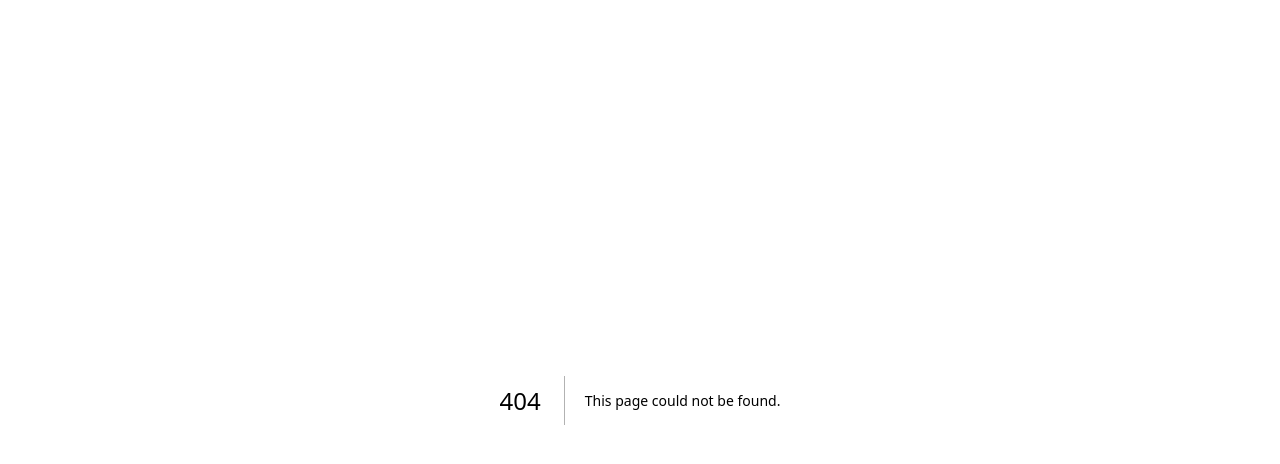
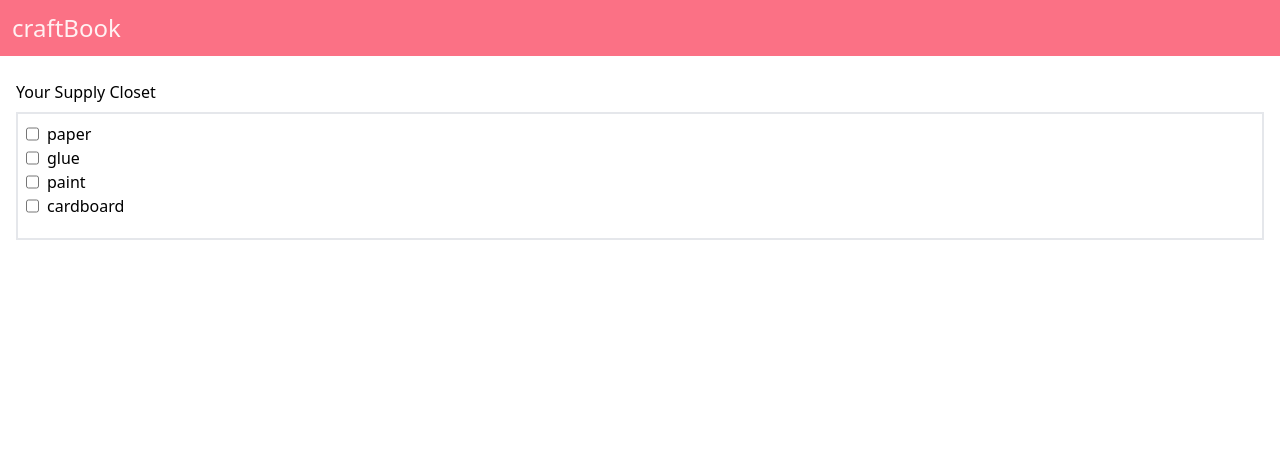
Before and after one commit to lissalad/craftbook, a Next.js app: page /components/Materials in a window 1280 px wide. Before the commit this address had no page. Shown: the top 464 px of the page. Built offline with nearby package versions, Linux system fonts and the light colour scheme.

Commit message:
not very ts

```diff
--- a/pages/_app.tsx
+++ b/pages/_app.tsx
@@ -1,8 +1,14 @@
 import '../styles/globals.css'
 import type { AppProps } from 'next/app'
+import Header from './components/Header'
 
 function MyApp({ Component, pageProps }: AppProps) {
-  return <Component {...pageProps} />
+  return (
+    <div>
+      <Header />
+      <Component {...pageProps} />
+    </div>
+  )
 }
 
 export default MyApp
--- /dev/null
+++ b/pages/components/Header.tsx
@@ -0,0 +1,5 @@
+export default function Header() {
+  return <div className="p-3 text-2xl bg-rose-400 text-rose-50">
+    <h1>craftBook</h1>
+  </div>
+}
--- /dev/null
+++ b/pages/components/Materials.tsx
@@ -0,0 +1,34 @@
+export default function Materials({ setMaterials, filters}) {
+  console.log(filters);
+
+  const materials = ["paper", "glue", "paint", "cardboard"];
+
+  function toggleMaterial(material: string) {
+    const index = filters.indexOf(material);
+    if (index > -1) {
+      console.log("removing");
+      // setMaterials(filters.filter(material));
+    }
+    else {
+      console.log("adding");
+
+      setMaterials([...filters, material]);
+    }
+  }
+
+  const materialsList = materials.map((m, key) =>
+    <li className="flex flex-row gap-2 w-fit">
+      <input type="checkbox" key={key} name={m} value={m}
+              // onChange={e => toggleMaterial(m)}
+              />
+      <p>{m}</p>
+    </li>
+)
+
+  return <div className="m-4">
+      <p className="py-2">Your Supply Closet</p>
+      <ul className="flex flex-col p-2 border-2  flex-wrap h-32">
+          {materialsList}
+      </ul>
+  </div>
+}
--- a/pages/index.tsx
+++ b/pages/index.tsx
@@ -1,85 +1,22 @@
 import type { NextPage } from 'next'
 import Head from 'next/head'
+import { useState } from 'react'
 import Image from 'next/image'
+import Materials from './components/Materials'
 
 const Home: NextPage = () => {
+  const [materials, setMaterials] = useState([]);
+
   return (
-    <div className="flex min-h-screen flex-col items-center justify-center py-2">
+    <>
       <Head>
-        <title>Create Next App</title>
-        <link rel="icon" href="/favicon.ico" />
+        <title>craftBook</title>
+        {/* <link rel="icon" href="/favicon.ico" /> */}
       </Head>
 
-      <main className="flex w-full flex-1 flex-col items-center justify-center px-20 text-center">
-        <h1 className="text-6xl font-bold">
-          Welcome to{' '}
-          <a className="text-blue-600" href="https://nextjs.org">
-            Next.js!
-          </a>
-        </h1>
+    <Materials setMaterials={setMaterials} filters={materials}/>
 
-        <p className="mt-3 text-2xl">
-          Get started by editing{' '}
-          <code className="rounded-md bg-gray-100 p-3 font-mono text-lg">
-            pages/index.tsx
-          </code>
-        </p>
-
-        <div className="mt-6 flex max-w-4xl flex-wrap items-center justify-around sm:w-full">
-          <a
-            href="https://nextjs.org/docs"
-            className="mt-6 w-96 rounded-xl border p-6 text-left hover:text-blue-600 focus:text-blue-600"
-          >
-            <h3 className="text-2xl font-bold">Documentation &rarr;</h3>
-            <p className="mt-4 text-xl">
-              Find in-depth information about Next.js features and its API.
-            </p>
-          </a>
-
-          <a
-            href="https://nextjs.org/learn"
-            className="mt-6 w-96 rounded-xl border p-6 text-left hover:text-blue-600 focus:text-blue-600"
-          >
-            <h3 className="text-2xl font-bold">Learn &rarr;</h3>
-            <p className="mt-4 text-xl">
-              Learn about Next.js in an interactive course with quizzes!
-            </p>
-          </a>
-
-          <a
-            href="https://github.com/vercel/next.js/tree/canary/examples"
-            className="mt-6 w-96 rounded-xl border p-6 text-left hover:text-blue-600 focus:text-blue-600"
-          >
-            <h3 className="text-2xl font-bold">Examples &rarr;</h3>
-            <p className="mt-4 text-xl">
-              Discover and deploy boilerplate example Next.js projects.
-            </p>
-          </a>
-
-          <a
-            href="https://vercel.com/import?filter=next.js&utm_source=create-next-app&utm_medium=default-template&utm_campaign=create-next-app"
-            className="mt-6 w-96 rounded-xl border p-6 text-left hover:text-blue-600 focus:text-blue-600"
-          >
-            <h3 className="text-2xl font-bold">Deploy &rarr;</h3>
-            <p className="mt-4 text-xl">
-              Instantly deploy your Next.js site to a public URL with Vercel.
-            </p>
-          </a>
-        </div>
-      </main>
-
-      <footer className="flex h-24 w-full items-center justify-center border-t">
-        <a
-          className="flex items-center justify-center gap-2"
-          href="https://vercel.com?utm_source=create-next-app&utm_medium=default-template&utm_campaign=create-next-app"
-          target="_blank"
-          rel="noopener noreferrer"
-        >
-          Powered by{' '}
-          <Image src="/vercel.svg" alt="Vercel Logo" width={72} height={16} />
-        </a>
-      </footer>
-    </div>
+    </>
   )
 }
 
```
